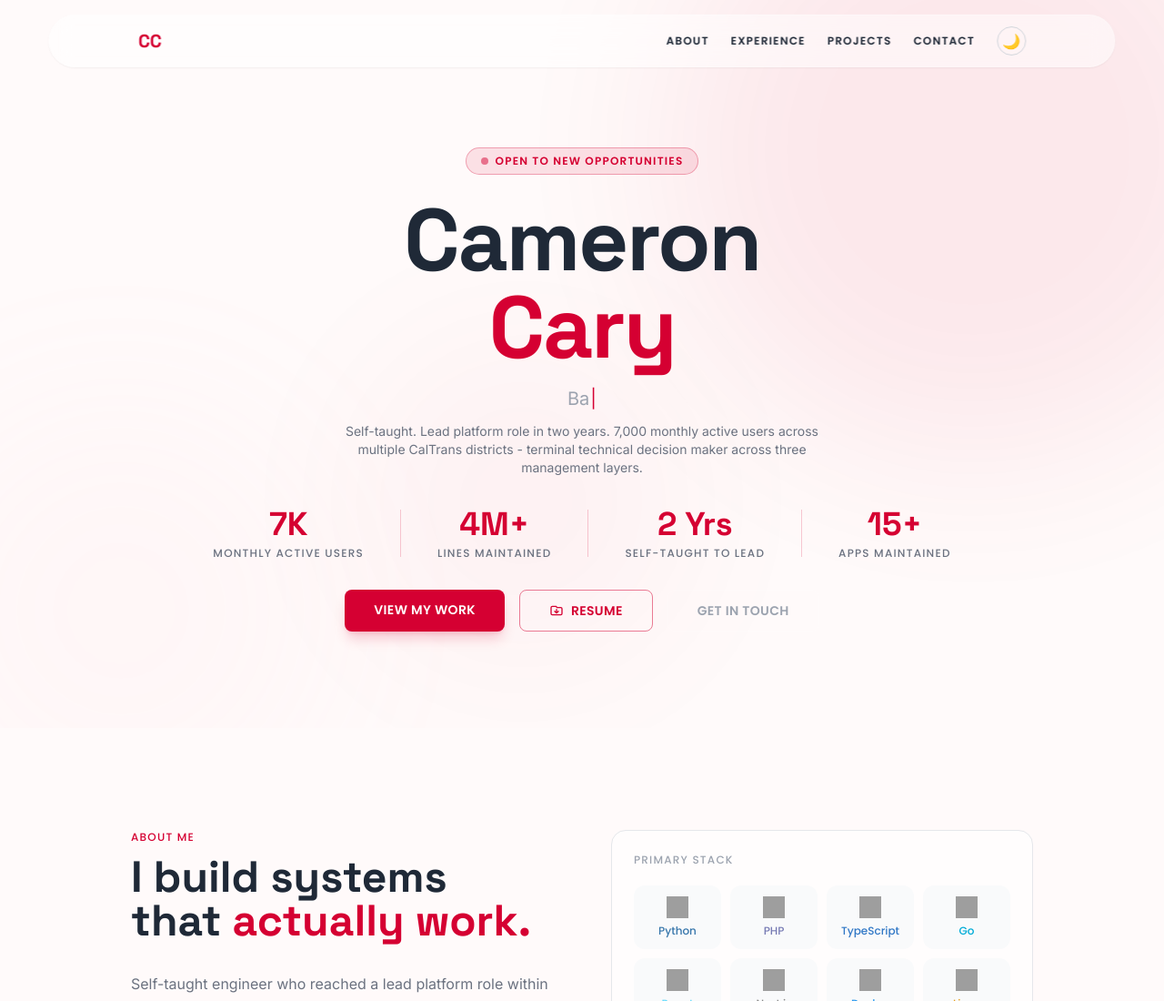
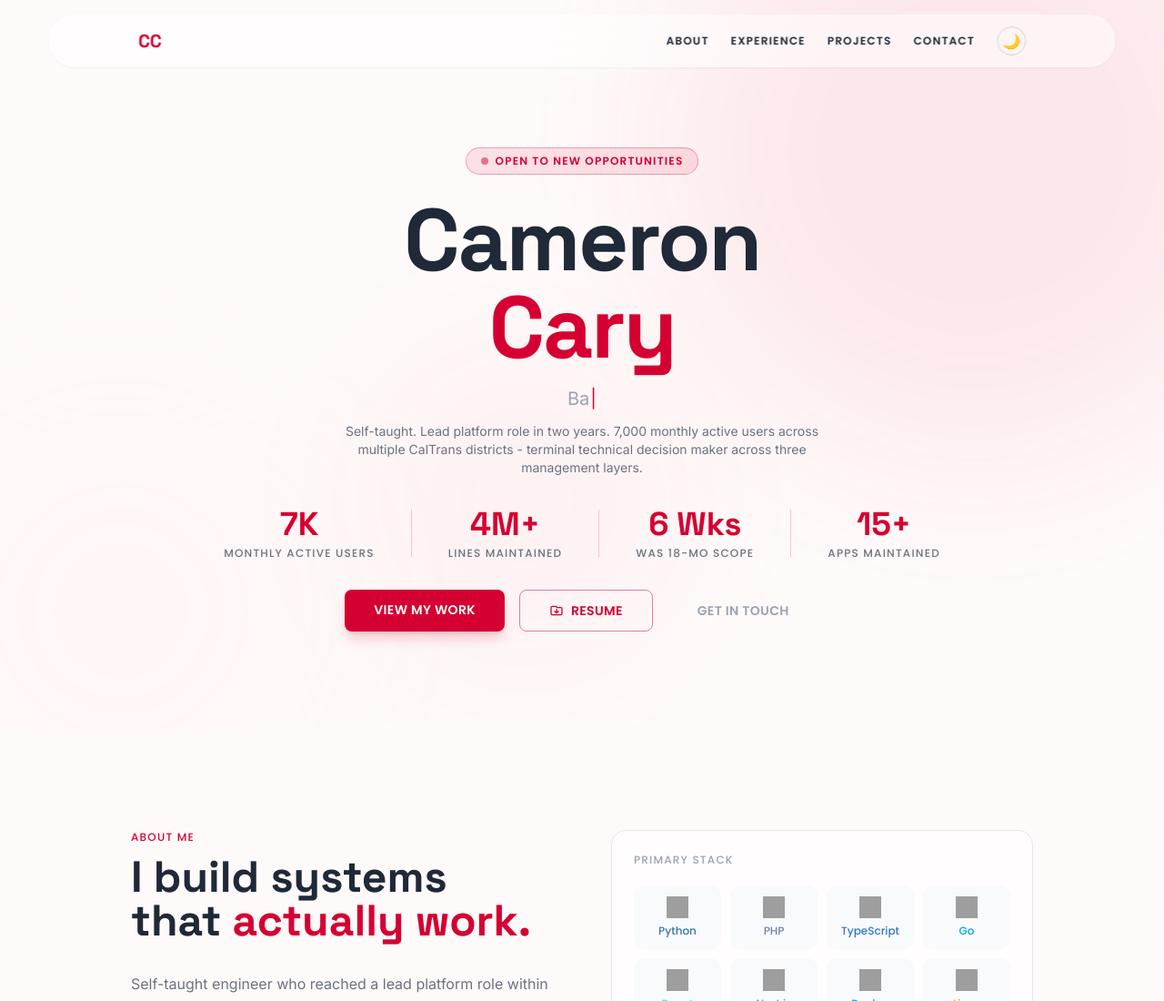
Before and after one commit to CameronChuy/CameronChuy.github.io, a plain HTML site: page index.html in a window 1280 px wide. Shown: the top 1100 px of the page at 91% size. Drawn offline with Linux system fonts and the light colour scheme; grey boxes are pictures that could not be loaded.

Commit message:
Restore 18-month delivery stat in hero
Co-Authored-By: Claude Sonnet 4.6 <noreply@anthropic.com>

```diff
--- a/index.html
+++ b/index.html
@@ -77,8 +77,8 @@
                     </div>
                     <div class="stat-divider hidden md:block"></div>
                     <div class="stat-item">
-                        <div class="font-heading text-3xl md:text-4xl font-bold text-primary leading-none">2 Yrs</div>
-                        <div class="font-accent text-xs text-gray-500 uppercase tracking-widest mt-1">Self-Taught to Lead</div>
+                        <div class="font-heading text-3xl md:text-4xl font-bold text-primary leading-none">6 Wks</div>
+                        <div class="font-accent text-xs text-gray-500 uppercase tracking-widest mt-1">Was 18-Mo Scope</div>
                     </div>
                     <div class="stat-divider hidden md:block"></div>
                     <div class="stat-item">
```
